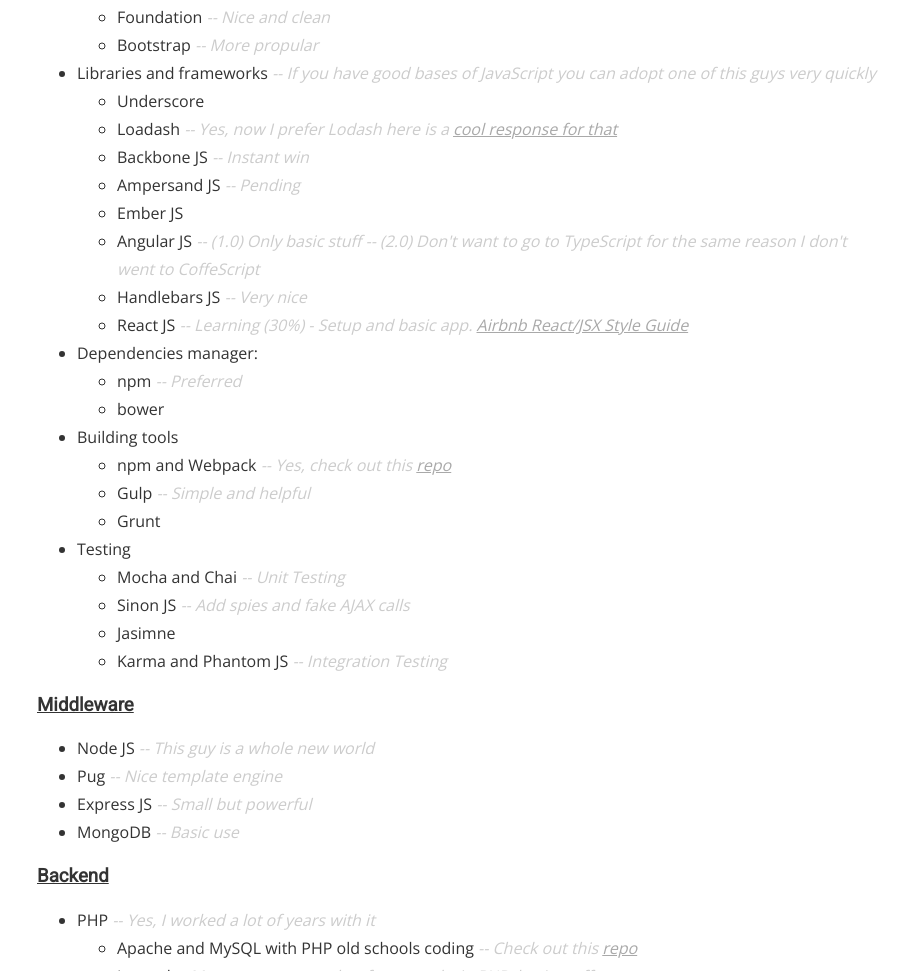
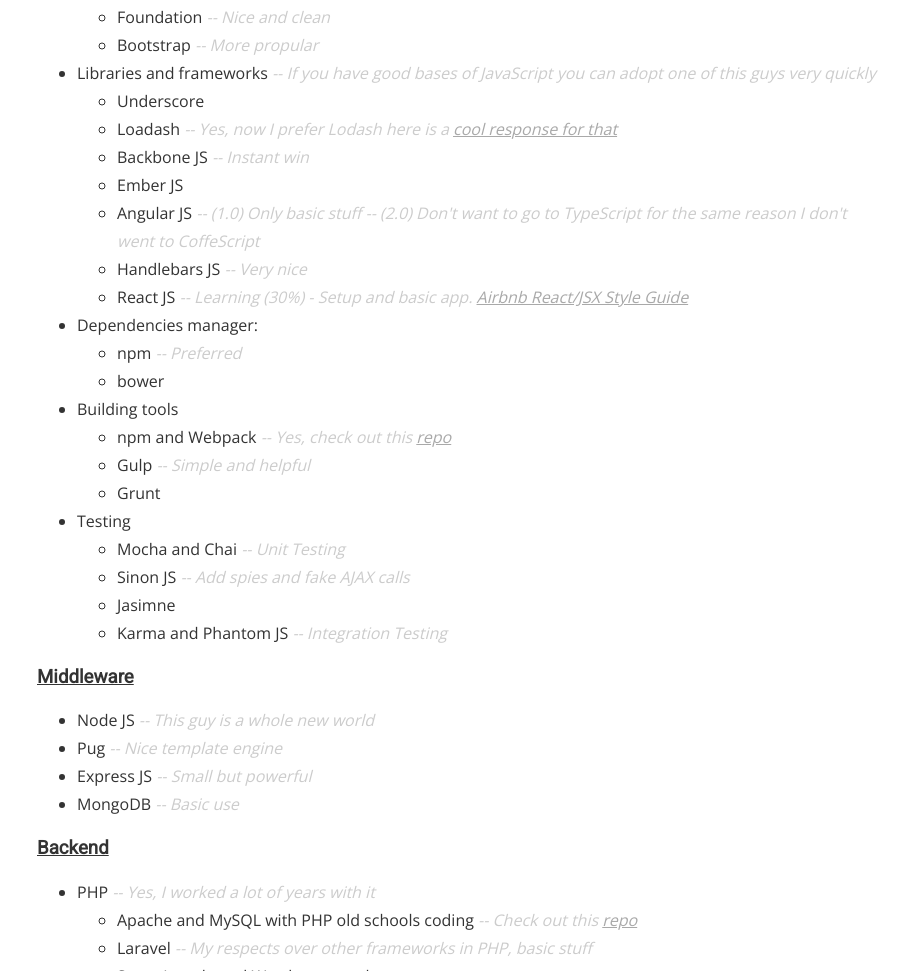
Before and after one commit to arcanfear/https-github.com-gmoralesc-gmoralesc.github.io, a website built with webpack: page index.html in a window 1280 px wide. Shown: the part 2064-3035 px from the top of the page, without its empty margins (377-1280 px from the left). Built offline with nearby package versions, Linux system fonts and the light colour scheme.

Commit message:
Remove Ampersand JS

```diff
--- a/index.html
+++ b/index.html
@@ -151,9 +151,6 @@
             </li>
             <li data-stage="0 1">Backbone JS
               <span class="comment" data-stage="0 1">-- Instant win</span>
-            </li>
-            <li data-stage="0 1">Ampersand JS
-              <span class="comment" data-stage="0">-- Pending</span>
             </li>
             <li data-stage="0 2">Ember JS
               <span class="comment hidden" data-stage="2"> -- I want to be honest, don't like, but the CLI is very nice like Rails</span>
```
